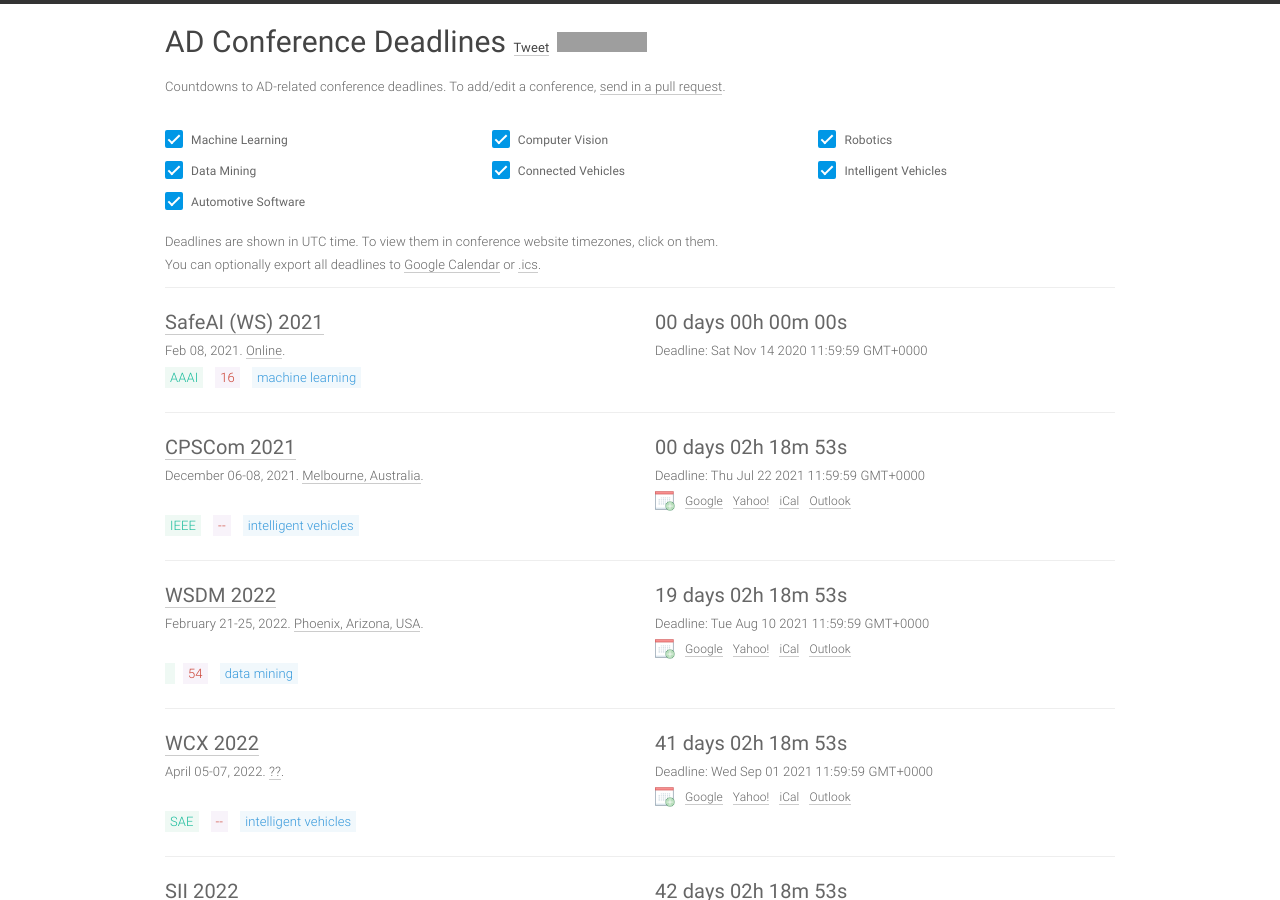
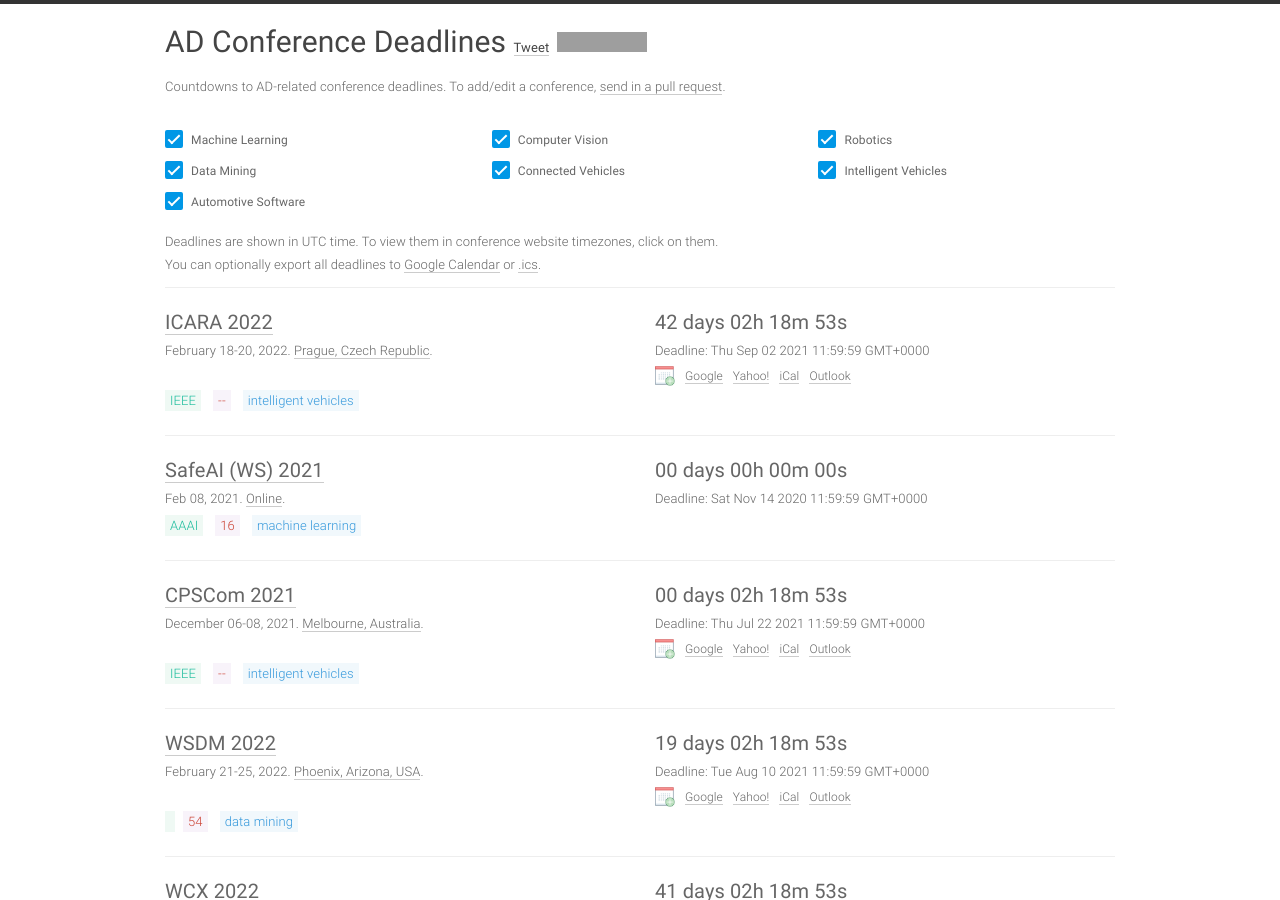
Before and after one commit to paperswithcode/ai-deadlines, a Jekyll site: the page built from index.html, in a window 1280 px wide and 900 px high. Built offline with Jekyll 4.4.1, drawn with Linux system fonts in a browser that asks for light colours; comment, search, counter and statistics services are not loaded; grey boxes are pictures that could not be loaded.

Commit message:
Update conferences.yml

```diff
--- a/_data/conferences.yml
+++ b/_data/conferences.yml
@@ -1,4 +1,17 @@
 ---
+- title: ICARA
+  long: International Conference on Automation, Robotics and Applications
+  hindex: --
+  year: 2022
+  id: icara22
+  link: http://www.icara.us/
+  deadline: '2021-09-01 23:59:59'
+  timezone: UTC-12
+  date: February 18-20, 2022
+  place: Prague, Czech Republic
+  sub: IV
+  host: IEEE
+
 - title: ISC
   long: International Smart Cities Conference
   hindex: 22
```
